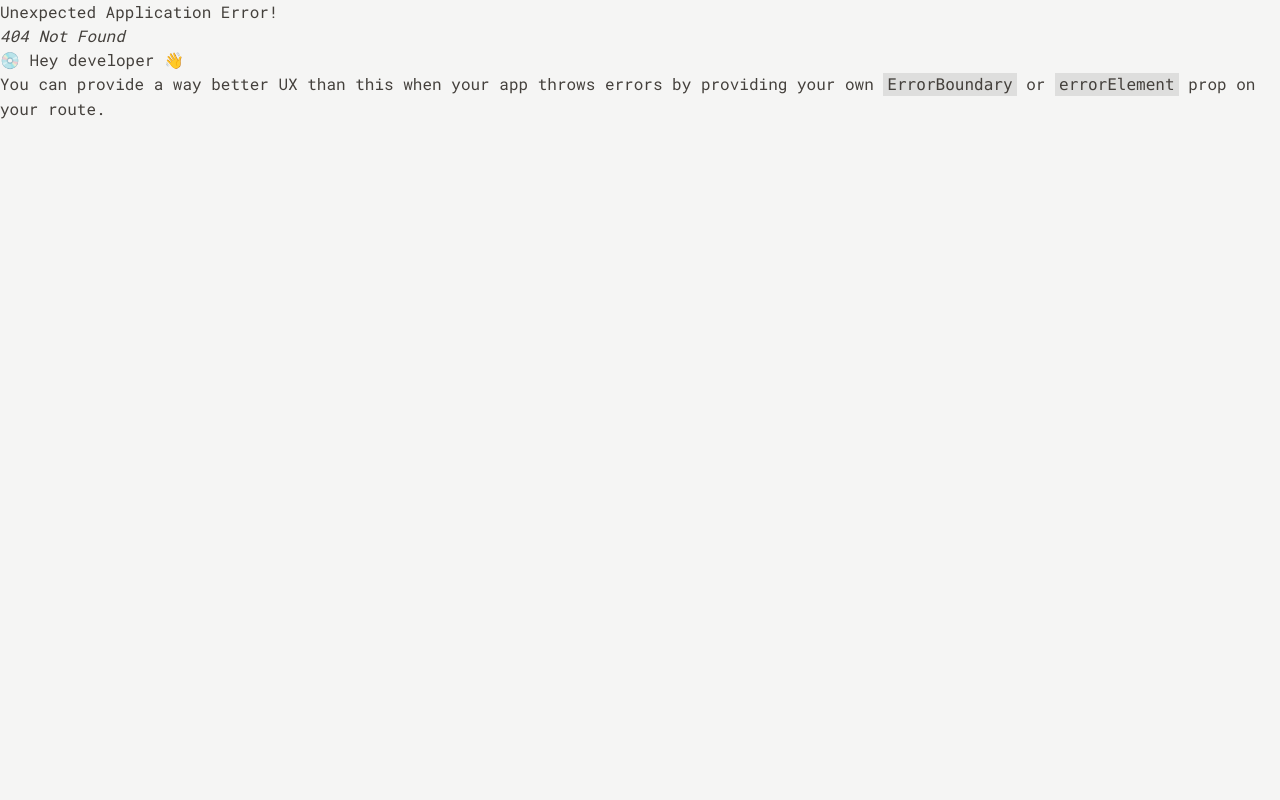
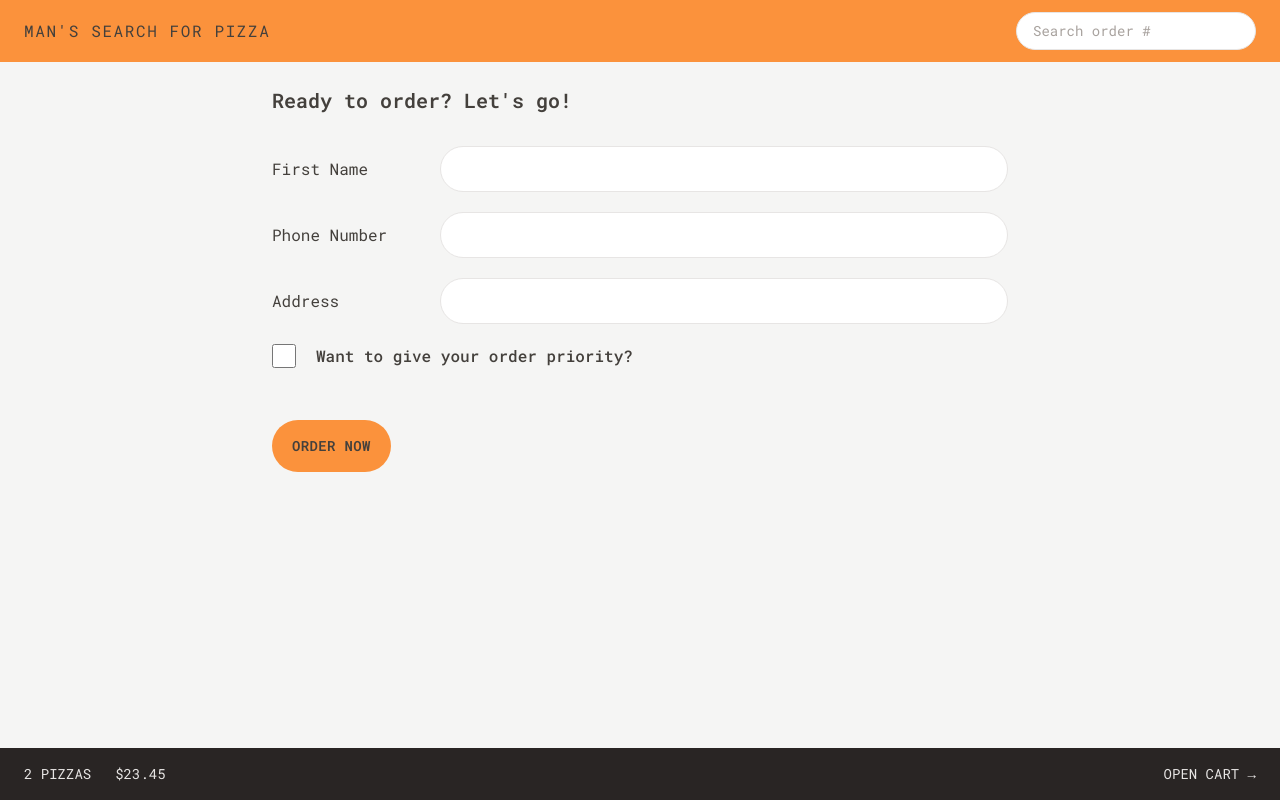
Before and after one commit to DanielJGil/mans-search-for-pizza, a React (Vite) app: page /order/new in a window 1280 px wide. Before the commit this address had no page. Built offline with nearby package versions, Linux system fonts and the light colour scheme.

Commit message:
Create page for creating a new order

```diff
--- a/src/App.jsx
+++ b/src/App.jsx
@@ -4,6 +4,7 @@ import Home from "./ui/Home";
 import AppLayout from "./ui/AppLayout";
 import Cart from "./features/cart/Cart";
 import Menu, { loader as menuLoader } from "./features/menu/Menu";
+import CreateOrder from "./features/order/CreateOrder";
 
 const router = createBrowserRouter([
   {
@@ -23,6 +24,10 @@ const router = createBrowserRouter([
         path: "/cart",
         element: <Cart />,
       },
+      {
+        path: "/order/new",
+        element: <CreateOrder />,
+      },
     ],
   },
 ]);
--- a/src/features/cart/Cart.jsx
+++ b/src/features/cart/Cart.jsx
@@ -45,7 +45,9 @@ function Cart() {
       </ul>
 
       <div className="flex space-x-4">
-        <Button type="primary">Order Pizzas</Button>
+        <Button to="/order/new" type="primary">
+          Order Pizzas
+        </Button>
         <Button type="clear">Clear Cart</Button>
       </div>
     </div>
--- /dev/null
+++ b/src/features/order/CreateOrder.jsx
@@ -0,0 +1,50 @@
+import Button from "../../ui/Button";
+import FormInput from "../../ui/FormInput";
+
+function CreateOrder() {
+  return (
+    <div className="px-4 py-6">
+      <h2 className="mb-8 text-xl font-semibold">Ready to order? Let's go!</h2>
+
+      <form className="space-y-5">
+        <div className="flex flex-col gap-2 sm:flex-row sm:items-center">
+          <label htmlFor="name" className="sm:basis-40">
+            First Name
+          </label>
+          <FormInput id="name" />
+        </div>
+
+        <div className="flex flex-col gap-2 sm:flex-row sm:items-center">
+          <label htmlFor="number" className="sm:basis-40">
+            Phone Number
+          </label>
+          <FormInput id="number" />
+        </div>
+
+        <div className="flex flex-col gap-2 sm:flex-row sm:items-center">
+          <label htmlFor="address" className="sm:basis-40">
+            Address
+          </label>
+          <FormInput id="address" />
+        </div>
+
+        <div className="flex items-center space-x-5">
+          <input
+            type="checkbox"
+            id="checkbox"
+            className="h-6 w-6 accent-orange-400 focus:outline-none focus:ring focus:ring-orange-400 focus:ring-offset-2"
+          />
+          <label htmlFor="checkbox" className="font-medium">
+            Want to give your order priority?
+          </label>
+        </div>
+
+        <div className="pt-8">
+          <Button type="primary">Order now</Button>
+        </div>
+      </form>
+    </div>
+  );
+}
+
+export default CreateOrder;
--- /dev/null
+++ b/src/ui/FormInput.jsx
@@ -0,0 +1,12 @@
+function FormInput({ id }) {
+  return (
+    <input
+      type="text"
+      id={id}
+      className="rounded-full border border-stone-200 px-4 py-2 text-sm transition-all duration-300 placeholder:text-stone-400 focus:outline-none focus:ring focus:ring-orange-500 sm:grow md:px-6 md:py-3"
+      required
+    />
+  );
+}
+
+export default FormInput;
```
